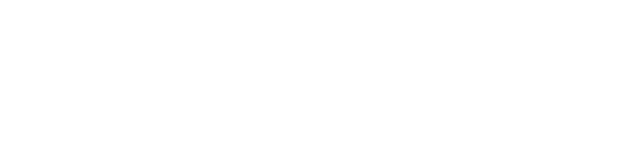
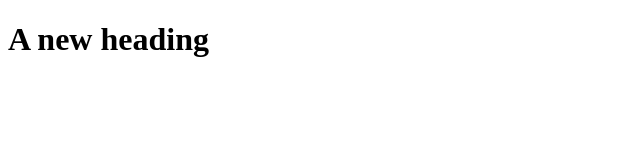
Before and after one commit to landicami/mySecondRepo, a plain HTML site: page index.html in a window 1280 px wide. Shown: the whole page, without its empty margins (0-640 px from the left). Drawn offline with Linux system fonts and the light colour scheme.

Commit message:
A new h1

```diff
--- a/index.html
+++ b/index.html
@@ -6,6 +6,6 @@
     <title>Document</title>
 </head>
 <body>
-
+    <h1>A new heading</h1>
 </body>
 </html>
```
